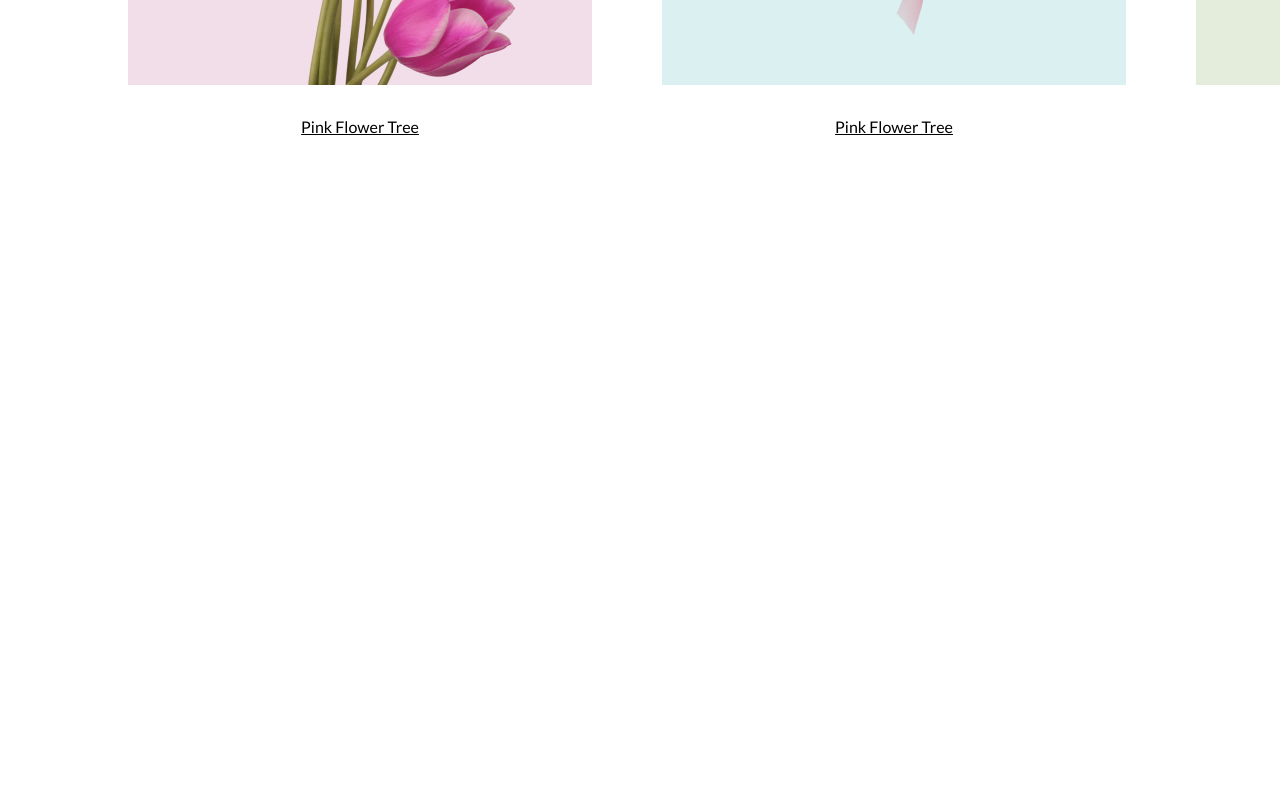
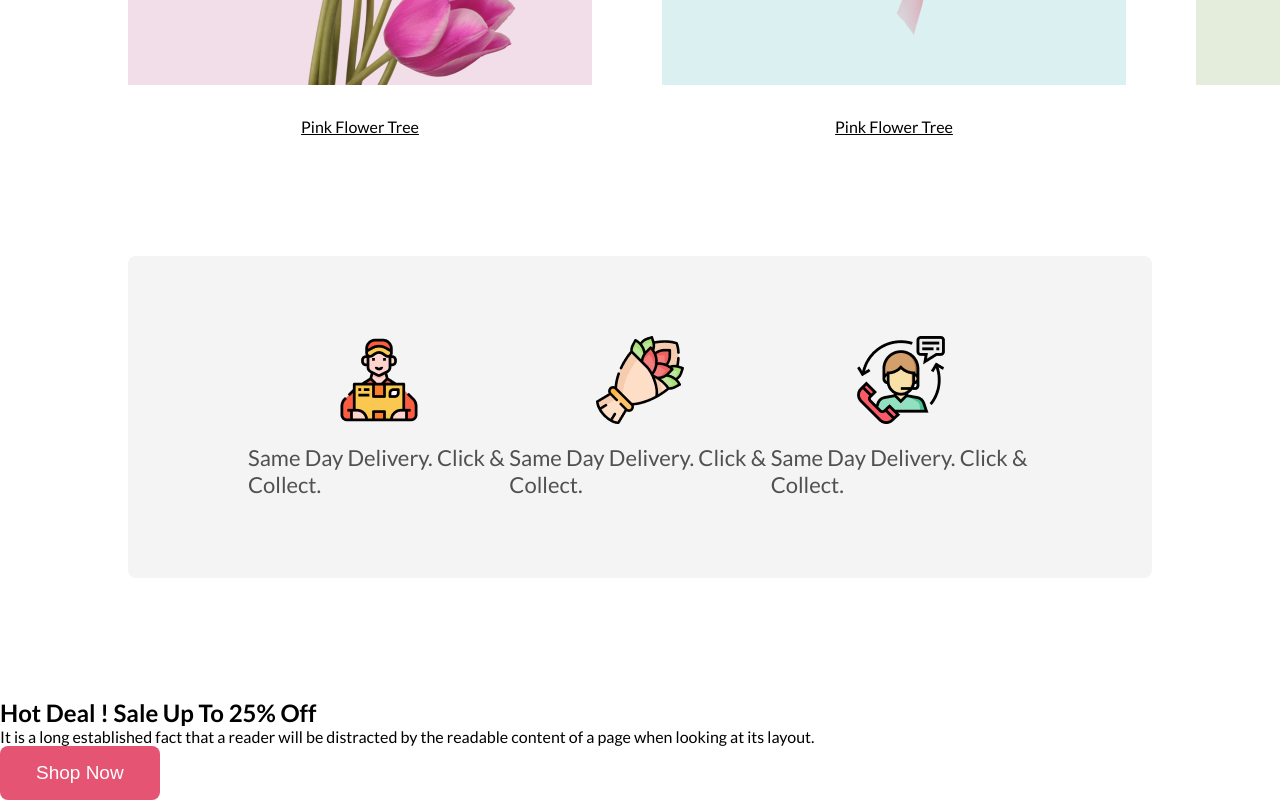
Before and after one commit to imran-it1/flower-shop-assignment, a plain HTML site: page index.html in a window 1280 px wide. Shown: the part 1617-2417 px from the top of the page. Before the commit the page ends 1903 px from the top, so only its background shows below. Drawn offline with Linux system fonts and the light colour scheme.

Commit message:
service section added and design in css

```diff
--- a/index.html
+++ b/index.html
@@ -49,7 +49,7 @@
 
     <!-- Main Start -->
     <main>
-      <div class="featureWraper">
+      <section class="featureWraper">
         <div class="feature feature-up">
           <h4 class="feature_title">Our Featured Flowers</h4>
           <p class="feature_description">
@@ -72,7 +72,37 @@
             <p class="flower_name">Pink Flower Tree</p>
           </div>
         </div>
-      </div>
+      </section>
+      <section class="serviceWraper">
+        <div class="service-card-wraper">
+          <div class="service-card">
+            <img class="service_logo" src="./Asset/Group57.png" alt="" />
+            <p class="service_name">Same Day Delivery. Click & Collect.</p>
+          </div>
+          <div class="service-card">
+            <img class="service_logo" src="./Asset/Group58.png" alt="" />
+            <p class="service_name">Same Day Delivery. Click & Collect.</p>
+          </div>
+          <div class="service-card">
+            <img class="service_logo" src="./Asset/Group59.png" alt="" />
+            <p class="service_name">Same Day Delivery. Click & Collect.</p>
+          </div>
+        </div>
+      </section>
+      <section class="dealWraper">
+        <div class="left">
+          <div class="deal">
+            <h2 class="deal_name">Hot Deal ! Sale Up To 25% Off</h2>
+            <p class="deal_description">
+              It is a long established fact that a reader will be distracted by
+              the readable content of a page when looking at its layout.
+            </p>
+          </div>
+          <dvi>
+            <button class="deal_btn btn">Shop Now</button>
+          </dvi>
+        </div>
+      </section>
     </main>
     <!-- Main End -->
     <!-- Footer Start -->
--- a/styles/style.css
+++ b/styles/style.css
@@ -64,16 +64,13 @@ header {
 
 /* Feature Section Style */
 
-main {
-    margin-bottom: 150px;
-}
-
 .featureWraper {
     display: flex;
     flex-direction: column;
     gap: 50px;
     width: 80%;
     margin: auto;
+    margin-bottom: 120px;
 }
 
 .feature-up {
@@ -134,3 +131,33 @@ main {
 .flower-card p {
     text-decoration: underline;
 }
+
+/* Service Section Style */
+
+.serviceWraper {
+    width: 80%;
+    margin: auto;
+    margin-bottom: 120px;
+    padding: 80px 120px;
+    border-radius: 8px;
+    background-color: rgba(39, 39, 39, 0.05);
+    margin-bottom: 120px;
+}
+
+.service-card-wraper {
+    display: flex;
+    justify-content: space-around;
+}
+
+.service-card {
+    display: flex;
+    flex-direction: column;
+    align-items: center;
+    gap: 20px;
+}
+
+.service_name {
+    color: rgba(39, 39, 39, 0.80);
+    font-size: 22px;
+    font-weight: 400;
+}
```
